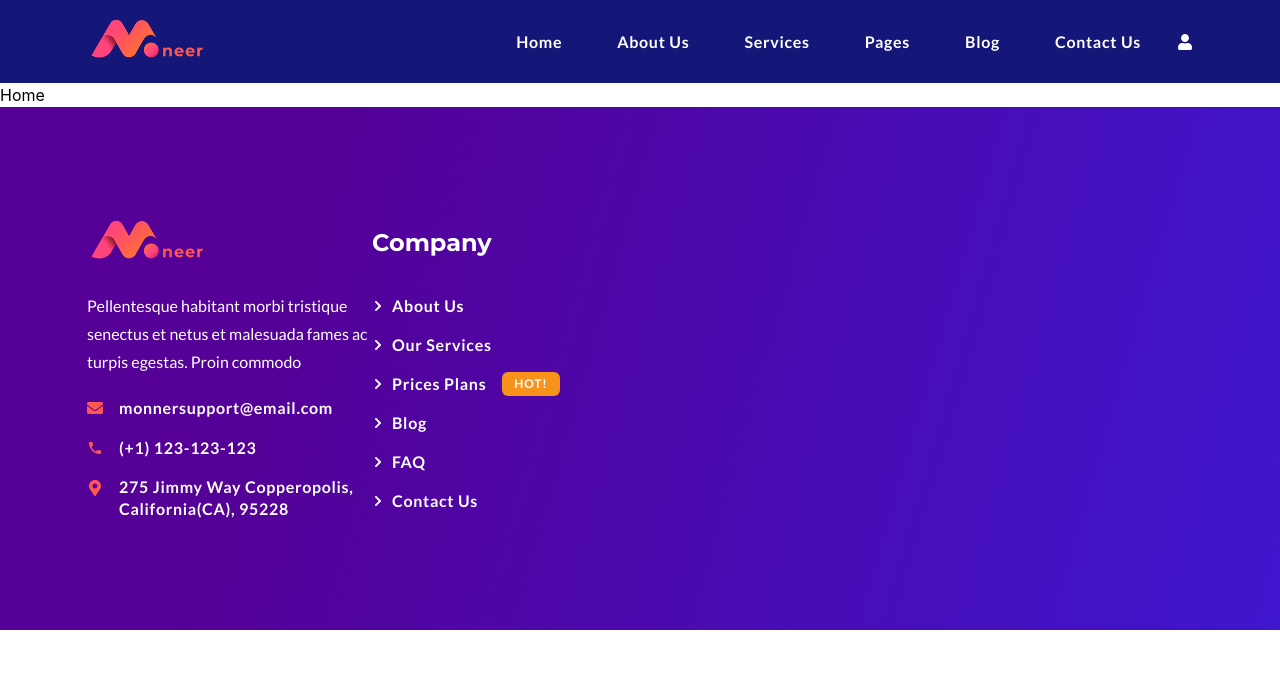
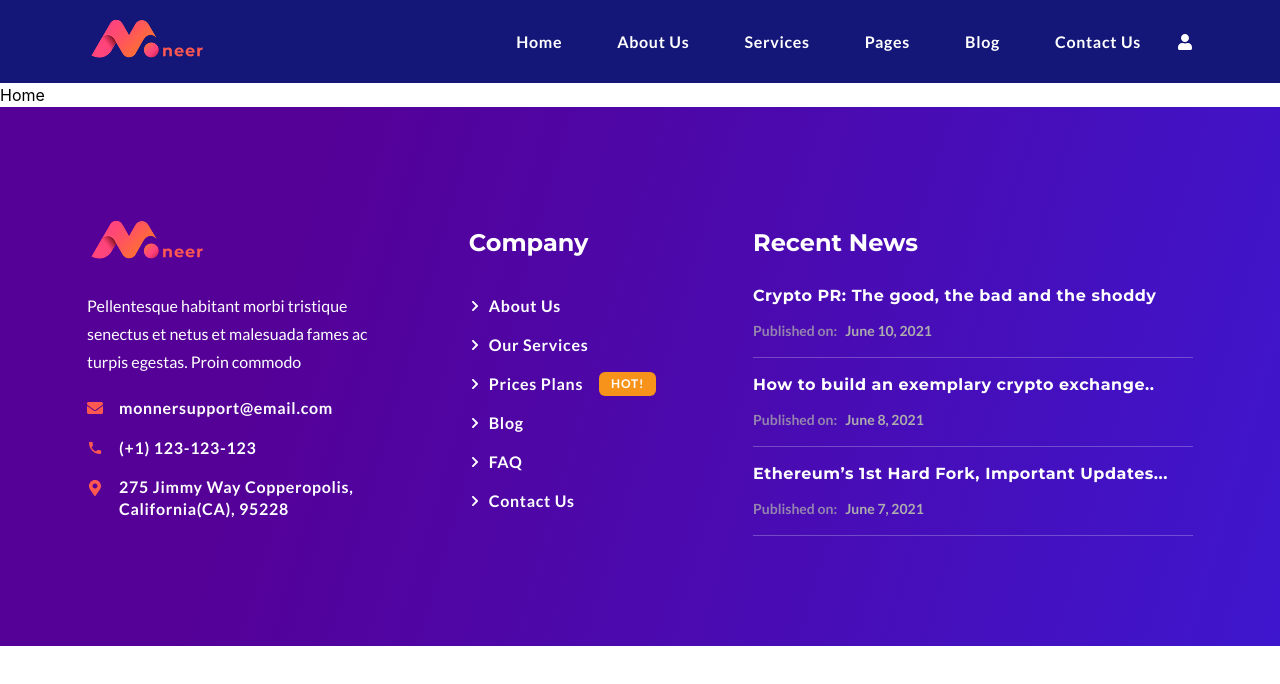
Before and after one commit to dev-mehedihassan/moneer, a React (Vite) app: page / in a window 1280 px wide. Shown: the top 684 px of the page. Built offline with nearby package versions, Linux system fonts and the light colour scheme.

Commit message:
Footer layout completed

```diff
--- a/src/components/Home.jsx
+++ b/src/components/Home.jsx
@@ -2,7 +2,7 @@ import React from 'react'
 
 const Home = () => {
   return (
-    <div>Home</div>
+    <div className='250vh'>Home</div>
   )
 }
 
--- a/src/components/layouts/Footer.jsx
+++ b/src/components/layouts/Footer.jsx
@@ -6,12 +6,22 @@ import { Link } from 'react-router-dom'
 import { FaEnvelope, FaMapMarkerAlt, FaChevronRight } from 'react-icons/fa'
 import { IoMdCall } from 'react-icons/io'
 import { footerUrl, recentNews } from '../../dummyData/footerUrl'
+import RecentNewsCard from '../common/RecentNewsCard'
+import doubleUpArrow from '../../assets/svg/double-up-arrow.svg'
 
 const Footer = () => {
+
+const scrollToTop = () => {
+    window.scrollTo({
+        top: 0,
+        behavior: 'smooth'
+    });
+}
+
   return (
     <footer className="py-[110px] bg-linear-(--footer-linearbg)">
       <div className="container">
-        <div className="flex ">
+        <div className="flex justify-between">
           <div className="w-[285px]">
             <Image src={logo} alt='logo' />
             <p className='mt-6 text-base font-lato font-normal text-white leading-7'>Pellentesque habitant morbi tristique senectus et netus et malesuada fames ac turpis egestas. Proin commodo</p>
@@ -57,7 +67,18 @@ const Footer = () => {
               ))}
             </div>
           </div>
+          <div className="w-[440px]">
+            <Heading variant="h3" text="Recent News" className="mt-2 font-montserrat font-bold leading-normal text-white text-2xl" />
+            <div className="mt-[22px] grid grid-cols-1 gap-y-[14px]">
+              {recentNews.map((item)=>(
+                <RecentNewsCard key={item.id} title={item.title} url={item.url} puslishedDate={item.puslishedDate} />
+              ))}
+            </div>
+          </div>
         </div>
+      </div>
+      <div onClick={scrollToTop} className="cursor-pointer inline-block absolute left-1/2 -translate-x-1/2 bottom-3">
+        <Image src={doubleUpArrow} alt="icon" />
       </div>
     </footer>
   )
```
Also changed, not shown: src/assets/svg/double-up-arrow.svg (added).
